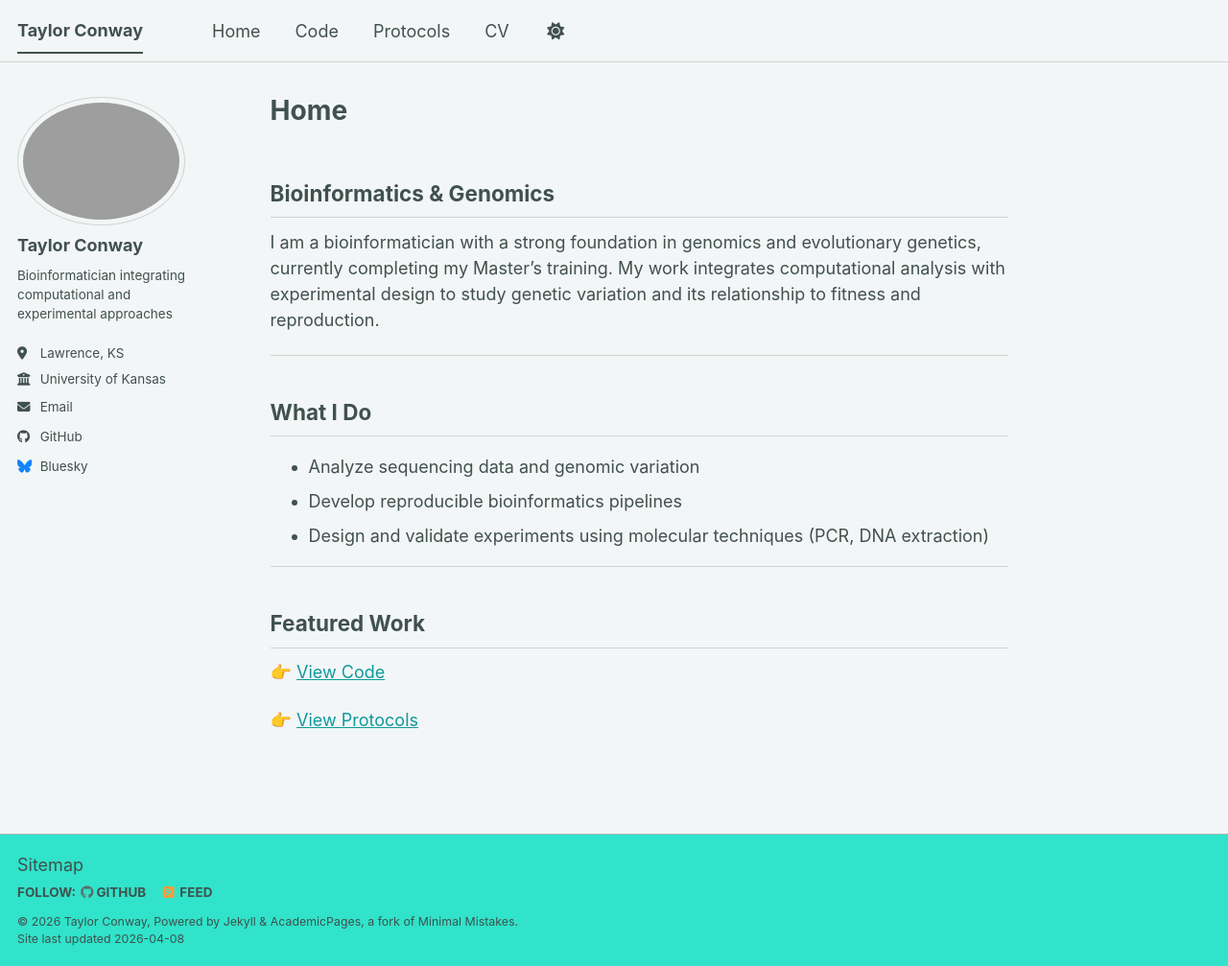
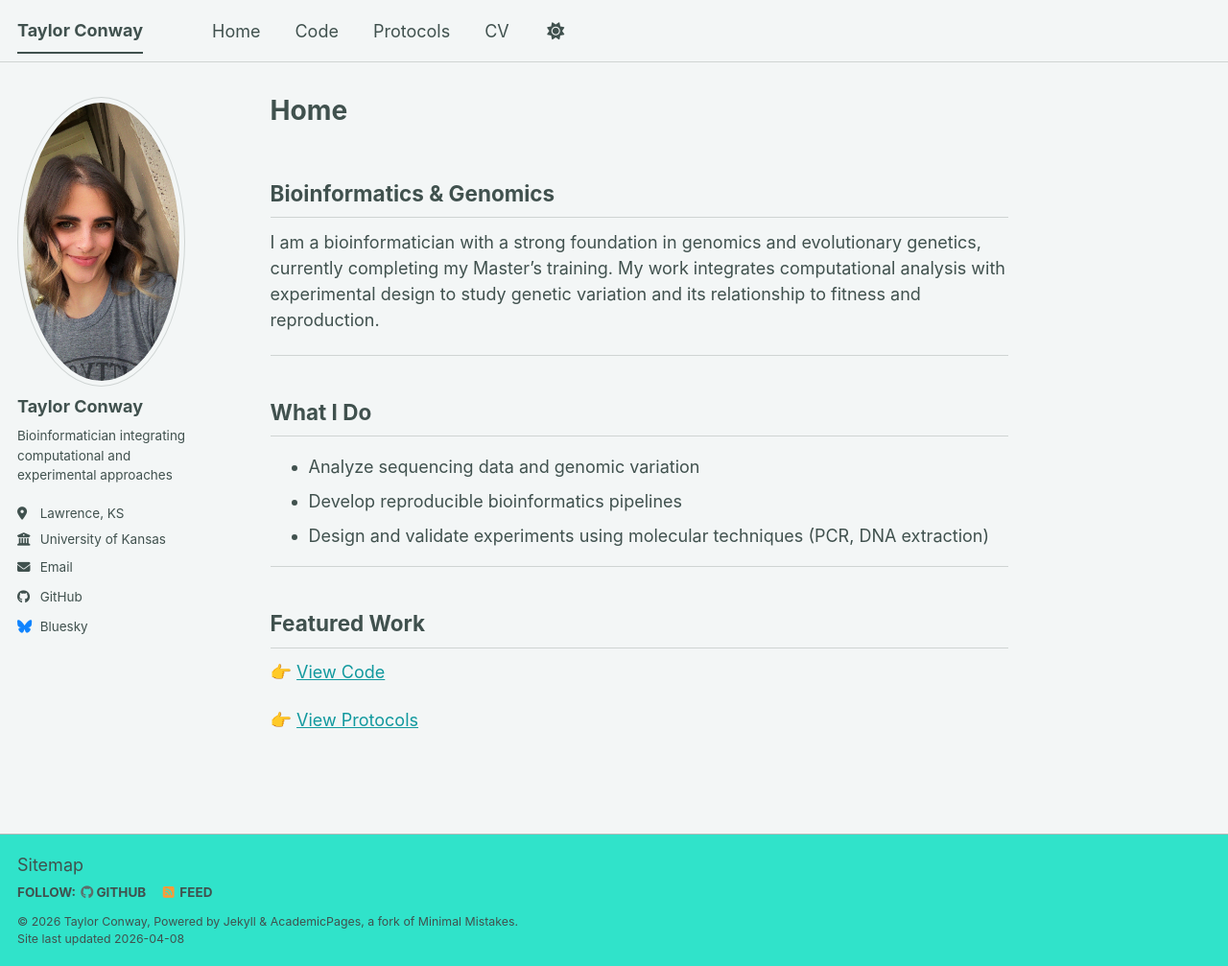
Before and after one commit to ShesCodingOverHere/TaylorConway.github.io, a Jekyll site: the page built from index.md, in a window 1280 px wide and 1007 px high. Shown: the whole window at 96% size. Built offline with Jekyll 4.4.1, drawn with Linux system fonts in a browser that asks for light colours; a script bundle is joined from its source files by our own code; library files that are not in the unit come from our copies.

Commit message:
Update _config.yml

```diff
--- a/_config.yml
+++ b/_config.yml
@@ -22,7 +22,7 @@ repository               : "ShesCodingOverHere/TaylorConway.github.io"
 #               Additional customization can be done by editing /_includes/author-profile.html
 
 author:
-  avatar           : "IMG_3046.PNG"
+  avatar           : "IMG_3046.JPG"
   name             : "Taylor Conway"
   bio              : "Bioinformatician integrating computational and experimental approaches"
   location         : "Lawrence, KS"
```
